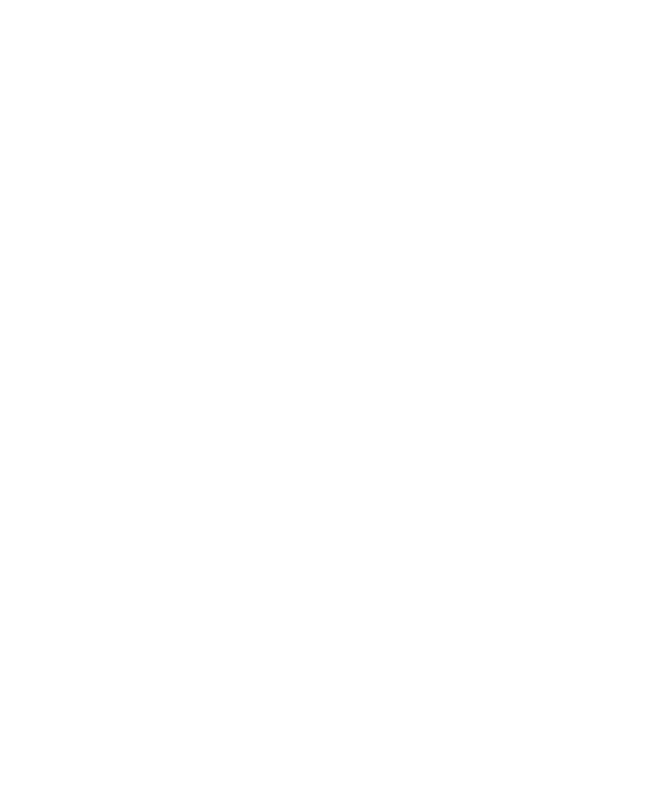
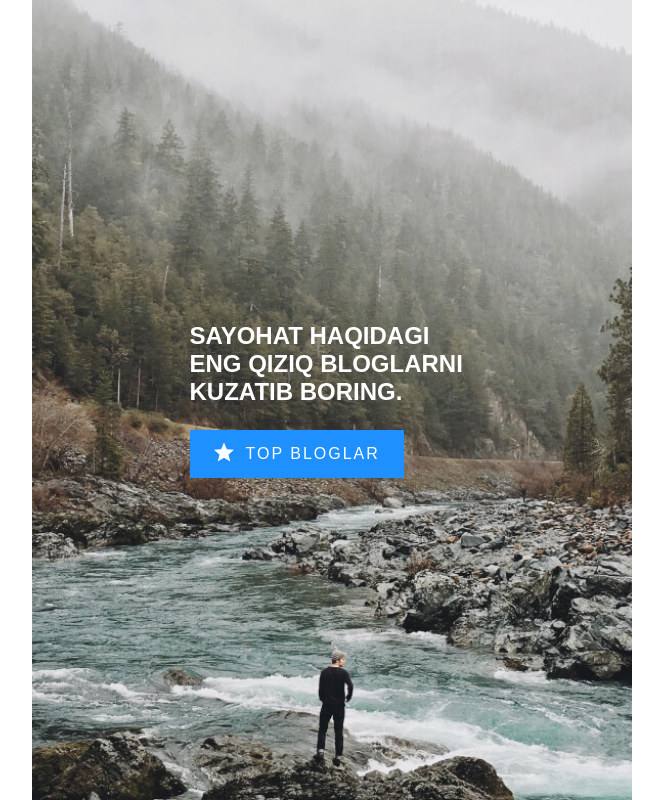
Before and after one commit to Islomxon944/Articles, a plain HTML site: page index.html in a window 1280 px wide. Shown: the whole page, without its empty margins (58-721 px from the left). Drawn offline with Linux system fonts and the light colour scheme.

Commit message:
add hero commit

```diff
--- a/Css/style.css
+++ b/Css/style.css
@@ -28,7 +28,25 @@ img{
     height: auto;
 }
 
-.container{
+/* MAIN-CONTENT */
+.main-content{
+    flex-grow: 1;
+    display: flex;
+    flex-direction: column;
+;
+
+}
+
+/* .main-text{
+    width: 100%;
+    max-width: 1200px;
+    margin-left: auto;
+    margin-right: auto;
+} */
+
+.global-wrapper{
+    flex-grow: 1;
+    display: flex;
     width: 100%;
     max-width: 1200px;
     padding-left: 50px;
@@ -37,6 +55,59 @@ img{
     margin-right: auto;
 }
 
-.main-content{
-    flex-grow: 1;
+
+/* HERO */
+.hero {
+    width: 100%;
+    max-width: 600px;
+    display: flex;
+    justify-content: center;
+    align-items: center;
+    background-image: url(../img/Rectangle\ 1.jpg);
+    background-repeat: no-repeat;
+    background-size: cover;
+    background-position: center bottom;
 }
+.hero-content {
+    max-width: 285px;
+}
+.hero-heading {
+    margin-top: 0;
+    text-transform: uppercase;
+    margin-bottom: 24px;
+    font-size: 24px;
+    font-family: "Arial","Bebas Neue",sans-serif;
+    line-height: normal;
+    letter-spacing: 2xp;
+    color: #fff;
+}
+.hero-button {
+    display: inline-block;
+    background-color: #1E90FF;
+    text-decoration: none;
+    font-size: 16px;
+    line-height: 24px;
+    font-family: "Arial","Bebas Neue", sans-serif;
+    color: #fff;
+    padding: 12px 24px;
+    font-weight: 400px;
+    text-transform: uppercase;
+    letter-spacing: 2px;
+}
+.hero-link {
+    display: flex;
+}
+
+.hero-link::before{
+    width: 20px;
+    height: 20px;
+    content: "";
+    background-image: url(../img/icon.star.svg);
+    background-repeat: no-repeat;
+    background-size: contain;
+    background-position: center center;
+    margin-right: 12px;
+}
+
+.hero-button-text {
+}
--- a/index.html
+++ b/index.html
@@ -6,10 +6,36 @@
     <meta name="viewport" content="width=device-width, initial-scale=1.0">
     <title>Articles</title>
 
+    <link rel="preconnect" href="https://fonts.googleapis.com">
+<link rel="preconnect" href="https://fonts.gstatic.com" crossorigin>
+<link href="https://fonts.googleapis.com/css2?family=Open+Sans:wght@400;600;700&family=Roboto+Condensed&family=Rubik:wght@500;700&display=swap" rel="stylesheet">
+
+
+        <!-- STYLE CSS -->
     <link rel="stylesheet" href="Css/normalize (1).css">
     <link rel="stylesheet" href="Css/style.css">
+
 </head>
 <body>
+    <main class="main-content">
+        <div class="global-wrapper">
+
+            <!-- HERO -->
+            <div class="hero">
+                <div class="hero-content">
+                    <h1 class="hero-heading">Sayohat haqidagi eng qiziq
+                        bloglarni kuzatib boring.</h1>
+                        <a class="hero-button" href="#">
+                            <span class="hero-link" >
+                                <span class="hero-button-text">TOP BLOGLAR</span>
+                            </span>
+                        </a>
+                </div>
+            </div>
+
+        </div>
+    </main>
+
     <script src="js/main.js"></script>
 </body>
 </html>
```
Also changed, not shown: img/Rectangle 1.jpg (added), img/Rectangle 1@2x.jpg (added), img/icon.star.svg (added).
